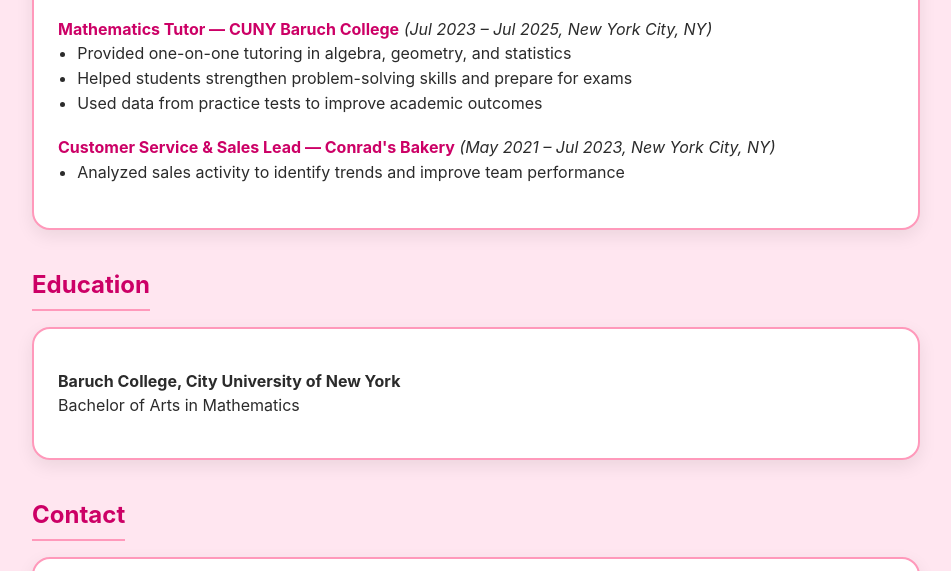
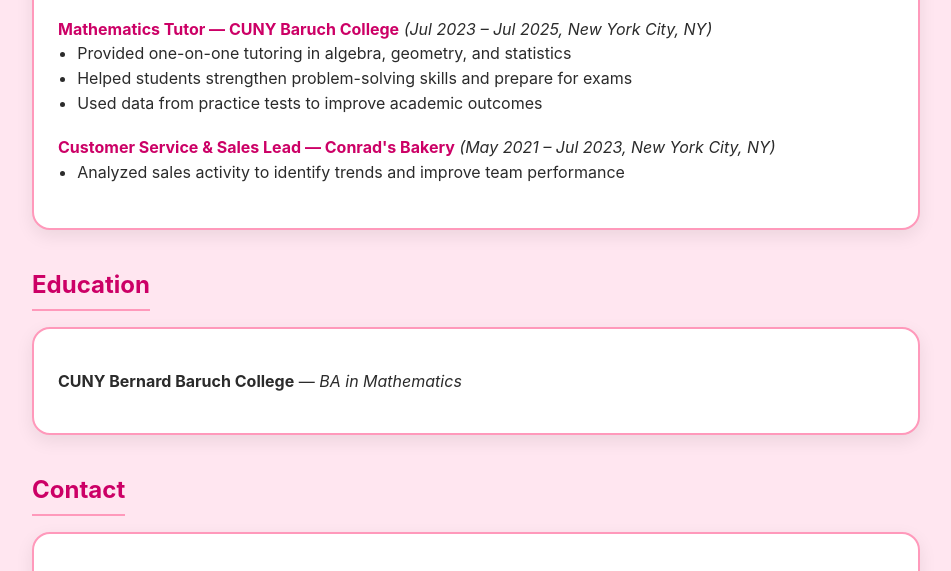
Before and after one commit to kathrynk0des/kathrynk0des.github.io, a plain HTML site: page index.html in a window 1280 px wide. Shown: the part 1320-1891 px from the top of the page, without its empty margins (164-1115 px from the left). Drawn offline with Linux system fonts and the light colour scheme.

Commit message:
Update index.html

```diff
--- a/index.html
+++ b/index.html
@@ -65,7 +65,7 @@
 <body>
   <header>
     <h1>Ezria Kathryn Joe</h1>
-    <p>Data scientist passionate about mathematics, design, and meaningful solutions.</p>
+    <p>Data Scientist & Software Engineer passionate about mathematics and design.</p>
   </header>
 
   <main class="wrap">
@@ -156,8 +156,7 @@
     <section>
       <h2>Education</h2>
       <div class="card">
-        <p><strong>Baruch College, City University of New York</strong><br>
-        Bachelor of Arts in Mathematics</p>
+        <p><strong>CUNY Bernard Baruch College</strong> — <em>BA in Mathematics</em></p>
       </div>
     </section>
 
```
